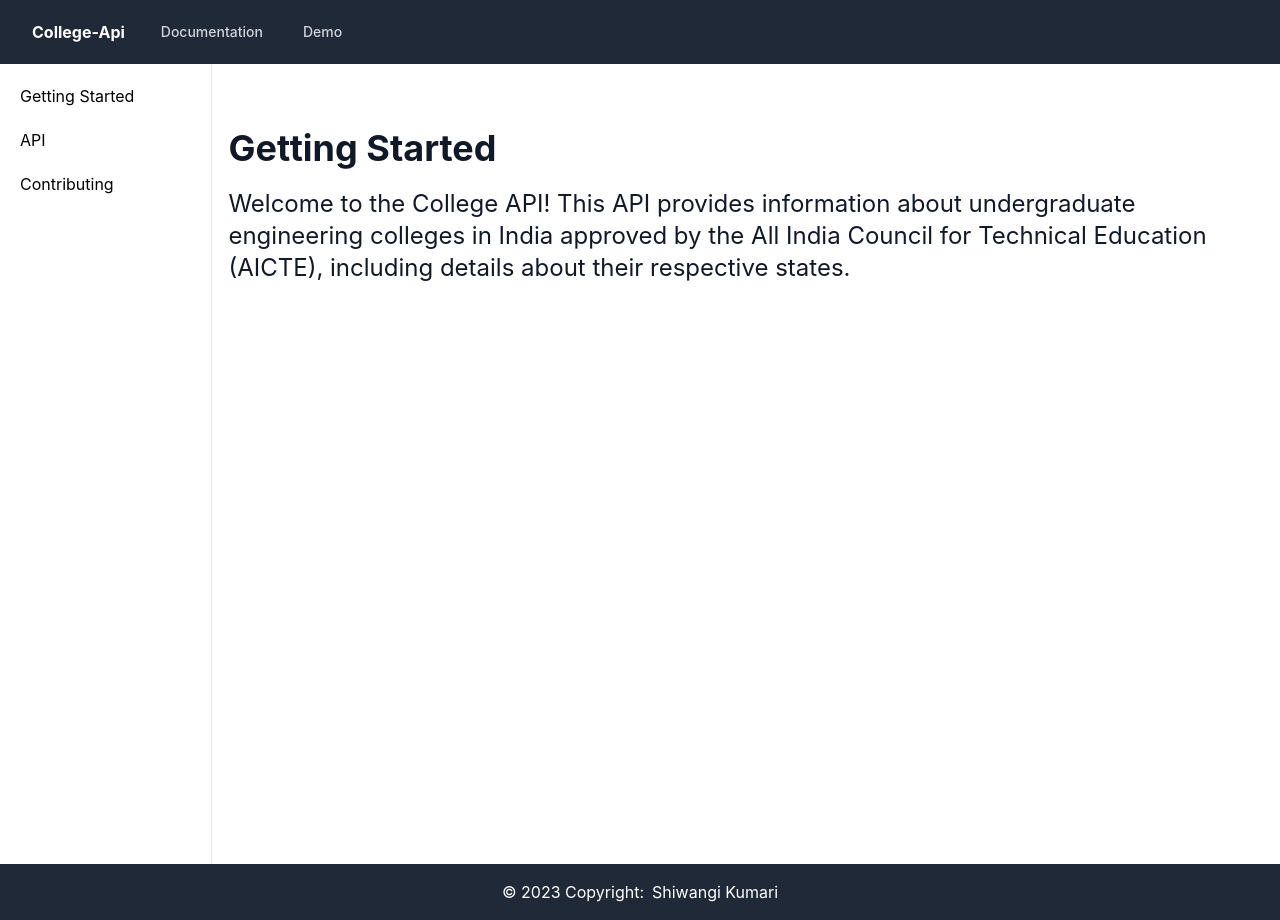
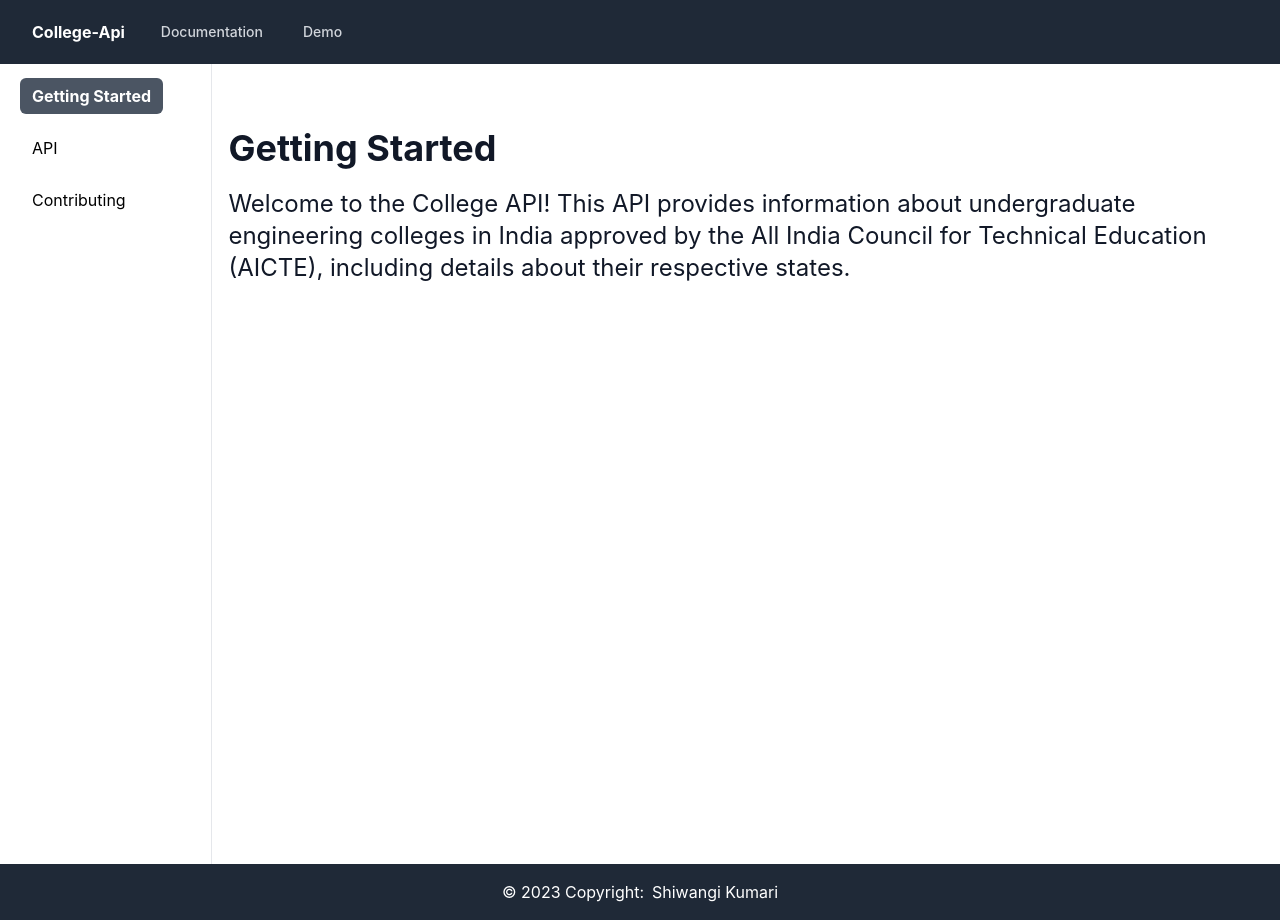
Before and after one commit to sshiwangi/College-API, a React (Create React App) app in the folder frontend/: page /docs in a window 1280 px wide. Built offline with nearby package versions, Linux system fonts and the light colour scheme.

Commit message:
updating docs styles

```diff
--- a/frontend/src/pages/Docs.jsx
+++ b/frontend/src/pages/Docs.jsx
@@ -19,25 +19,29 @@ function Docs() {
      <div className=" z-40 w-64 h-screen transition-transform -translate-x-full sm:translate-x-0" aria-label="Sidenav">
       <div className="overflow-y-auto py-5 px-5 h-full bg-white border-r border-gray-200 dark:bg-gray-800 dark:border-gray-700">
         <div className="space-y-2">
-          <span onClick={() => handleItemClick('gettingStarted')}>Getting Started</span>
+          <span onClick={() => handleItemClick('gettingStarted')} className={`cursor-pointer ${selectedItem === 'gettingStarted' ? 'text-white bg-gray-600 font-bold' : 'text-black hover:text-gray-700 focus:text-gray-700 focus:outline-none'} rounded-md px-3 py-2`}> Getting Started</span>
         </div>
         <div className="pt-5 space-y-2 " >
-          <div onClick={() => setShowAPIOptions(!showAPIOptions)}>API</div>
+          <div onClick={() => {
+  setShowAPIOptions(!showAPIOptions);
+  handleItemClick('api');
+}} className={`cursor-pointer ${selectedItem === 'api' ? 'text-white bg-gray-600 font-bold' : 'text-black hover:text-gray-700 focus:text-gray-700 focus:outline-none'} rounded-md px-3 py-2`}>API</div>
           {showAPIOptions && (
               <ul>
-                <li onClick={() => handleItemClick('allStates')}>All States</li>
-                <li onClick={() => handleItemClick('allColleges')}>All Colleges</li>
-                <li onClick={() => handleItemClick('collegesByStates')}>Colleges By States</li>
+                <li onClick={() => handleItemClick('allStates')} className={`cursor-pointer ${selectedItem === 'allStates' ? 'text-white bg-gray-600 font-bold' : 'text-black hover:text-gray-700 focus:text-gray-700 focus:outline-none'} rounded-md px-3 py-2 my-3`}>All States</li>
+                <li onClick={() => handleItemClick('allColleges')} className={`cursor-pointer ${selectedItem === 'allColleges' ? 'text-white bg-gray-600 font-bold' : 'text-black hover:text-gray-700 focus:text-gray-700 focus:outline-none'} rounded-md px-3 py-2 my-3`}>All Colleges</li>
+                <li onClick={() => handleItemClick('collegesByStates')} className={`cursor-pointer ${selectedItem === 'collegesByStates' ? 'text-white bg-gray-600 font-bold' : 'text-black hover:text-gray-700 focus:text-gray-700 focus:outline-none'} rounded-md px-3 py-2 my-3`}>Colleges By States</li>
               </ul>
             )}
         </div>
-        <div className="pt-5 space-y-2" onClick={() => handleItemClick('contributing')}>
+        <div onClick={() => handleItemClick('contributing')} className={`cursor-pointer ${selectedItem === 'contributing' ? 'text-white bg-gray-600 font-bold' : 'text-black hover:text-gray-700 focus:text-gray-700 focus:outline-none'} rounded-md px-3 py-2 pt-5 space-y-2`}>
           Contributing
         </div>
       </div>
     </div>
     <div className='h-screen text-gray-900 w-full px-4 py-16'>
     {selectedItem === 'gettingStarted' && <GettingStarted />}
+    {selectedItem === 'api' && <GettingStarted />}
         {selectedItem === 'allStates' && <AllStates />}
         {selectedItem === 'allColleges' && <AllColleges />}
         {selectedItem === 'collegesByStates' && <CollegesByStates />}
```
